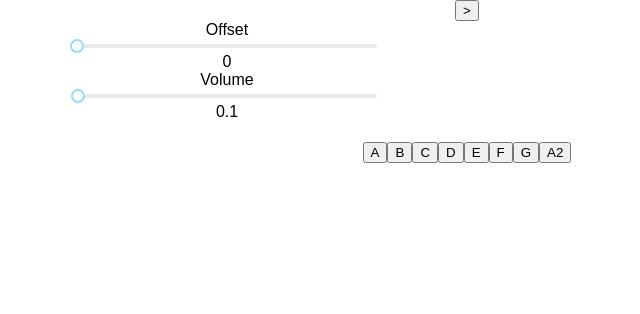
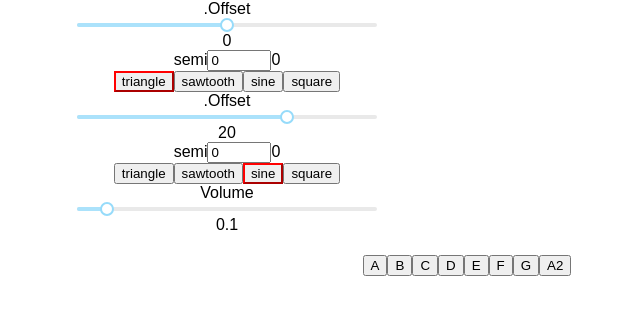
Before and after one commit to sk222sw/synth-stuff, a React (Create React App) app: page / in a window 1280 px wide. Shown: the top 314 px of the page, without its empty margins (173-813 px from the left). Built offline with nearby package versions, Linux system fonts and the light colour scheme.

Commit message:
change oscillator stuff

```diff
--- a/src/App.tsx
+++ b/src/App.tsx
@@ -1,4 +1,3 @@
-import * as R from 'ramda'
 import Slider from 'rc-slider'
 import 'rc-slider/assets/index.css'
 import * as React from 'react'
@@ -6,6 +5,7 @@ import './App.css'
 import keys from './assets/keys.json'
 import hoo from './models/Synth2'
 
+import * as R from 'ramda'
 import Keyboard from './components/Keyboard'
 
 class App extends React.Component<{}, any> {
@@ -15,18 +15,25 @@ class App extends React.Component<{}, any> {
     this.state = {
       synth: undefined,
       muted: true,
-      frequency: 1005,
+      frequency: 880.00,
       volume: 0.1,
+      waveforms: [
+        'triangle', 'sawtooth', 'sine', 'square',
+      ],
       keys,
       oscillatorConfigs: [
         {
-          id: 0,
           offset: 0,
+          playing: false,
+          semi: 0,
+          waveform: 'triangle',
         },
-        // {
-        //   id: 1,
-        //   offset: 20,
-        // },
+        {
+          offset: 20,
+          playing: false,
+          semi: 0,
+          waveform: 'sine',
+        },
       ],
     }
   }
@@ -35,47 +42,48 @@ class App extends React.Component<{}, any> {
     const ctx = hoo.setup()
     const synth = hoo.createSynth(ctx)({})
 
-    this.setState({ synth })
-  }
+    const oscillatorConfigs =
+      this.state.oscillatorConfigs.map((o, id) => ({ ...o,id }))
 
-  play = () => {
-    this.state.oscillatorConfigs.forEach(o => {
-      hoo.addOscillator(this.state.synth, {
-        id: o.id,
-        frequency: this.state.frequency,
-        volume: this.state.volume,
-        offset: o.offset,
-      })
-    })
-
-    hoo.play(this.state.synth)
+    this.setState({ synth, oscillatorConfigs })
   }
 
   stop = () => {
     hoo.stop(this.state.synth)
   }
 
-  toggleMuted = () => {
-    this.state.muted ? this.play() : this.stop()
-    this.setState({ muted: !this.state.muted })
-  }
-
   setOffset = (oscillator) => (offset) => {
-    hoo.setOffset(this.state.synth, oscillator.id, offset)
     const { oscillatorConfigs } = this.state
     const index = R.findIndex(R.propEq('id', oscillator.id))(oscillatorConfigs)
     const current = oscillatorConfigs[index]
 
+    if (oscillator.playing)
+      hoo.setOffset(this.state.synth.oscillators[index], offset)
 
+    this.updateOscillatorConfig(index, current, 'offset', offset)
+  }
 
-    const updated = R.update(
-      index,
-      { ...current, offset },
-      oscillatorConfigs,
-    )
+  setWaveform = (oscillator, waveform) => {
+    const { oscillatorConfigs } = this.state
+    const index = this.getOscillatorConfigById(oscillator.id)
+    const current = oscillatorConfigs[index]
 
-    this.setState({ oscillatorConfigs: updated })
+    if (oscillator.playing)
+      hoo.setWaveform(this.state.synth.oscillators[index], waveform)
 
+    this.updateOscillatorConfig(index, current, 'waveform', waveform)
+  }
+
+  setSemi = oscillator => value => {
+    const semi = Number(value)
+    const { oscillatorConfigs } = this.state
+    const index = this.getOscillatorConfigById(oscillator.id)
+    const current = oscillatorConfigs[index]
+
+    if (oscillator.playing)
+      hoo.setSemi(this.state.synth.oscillators[index], semi)
+
+    this.updateOscillatorConfig(index, current, 'semi', semi)
   }
 
   setFrequency = (frequency) => {
@@ -88,29 +96,87 @@ class App extends React.Component<{}, any> {
     this.setState({ volume })
   }
 
+  updateOscillatorConfig = (index, oscillator, field, value) => {
+    const updated = R.update(
+      index,
+      { ...oscillator, [field]: value },
+      this.state.oscillatorConfigs,
+    )
+
+    this.setState({ oscillatorConfigs: updated })
+    return updated
+  }
+
+  getOscillatorConfigById = id => {
+    return R.findIndex(R.propEq('id', id))(this.state.oscillatorConfigs)
+  }
+
+  setOscillatorsToPlaying = () => {
+    const oscillators = this.state.oscillatorConfigs.map(o => {
+      o.playing = true
+    })
+
+    this.setState({ oscillators })
+  }
+
+  playWithoutPortamento = key => {
+    hoo.stop(this.state.synth)
+    this.state.oscillatorConfigs.forEach(o => {
+      hoo.addOscillator(this.state.synth, {
+        id: o.id,
+        frequency: key.frequency,
+        volume: this.state.volume,
+        offset: o.offset,
+        waveform: o.waveform,
+      })
+    })
+
+    this.setOscillatorsToPlaying()
+
+    hoo.play(this.state.synth)
+  }
+
   onKeyClick = key => {
-    this.setFrequency(key.frequency)
+    this.playWithoutPortamento(key)
   }
 
   render() {
 
     return (
       <div className="App">
-        <div>
-          <button onClick={this.toggleMuted}>
-            {this.state.muted ? '>' : '||'}
-          </button>
-        </div>
         {this.state.oscillatorConfigs.map(o =>
           <div key={o.id} style={{ width: 300, marginLeft: 250 }}>
+            {o.playing ? '>' : '.'}
             Offset
             <Slider
               value={o.offset}
               onChange={this.setOffset(o)}
-              min={0}
+              min={-50}
               max={50}
             />
             {o.offset}
+            <div>
+              semi
+              <input
+                type="number"
+                max="24"
+                min="-24"
+                value={o.semi}
+                onChange={v => this.setSemi(o)(v.target.value)}
+              />
+              {o.semi}
+            </div>
+            <div>
+              {this.state.waveforms.map(w =>
+                <button
+                  key={w}
+                  onClick={_ => this.setWaveform(o, w)}
+                  style={{ borderColor: o.waveform === w ? 'red' : '' }}
+                >
+                  {w}
+                </button>)
+              }
+            </div>
           </div>,
         )}
         <div style={{ width: 300, marginLeft: 250 }}>
@@ -119,7 +185,7 @@ class App extends React.Component<{}, any> {
             value={this.state.volume}
             onChange={this.setVolume}
             min={0}
-            max={50}
+            max={1}
             step={0.0001}
           />
           {this.state.volume}
--- a/src/assets/keys.json
+++ b/src/assets/keys.json
@@ -1,10 +1,10 @@
 [
-  {"keyPress": "z", "name": "A", "frequency": "880"},
+  {"keyPress": "z", "name": "A", "frequency": "880.00"},
   {"keyPress": "x", "name": "B", "frequency": "987.767"},
   {"keyPress": "c", "name": "C", "frequency": "1046.50"},
   {"keyPress": "v", "name": "D", "frequency": "1174.66"},
   {"keyPress": "b", "name": "E", "frequency": "1318.51"},
   {"keyPress": "n", "name": "F", "frequency": "1396.91"},
   {"keyPress": "m", "name": "G", "frequency": "1567.98"},
-  {"keyPress": "a", "name": "A2", "frequency": "1760"}
+  {"keyPress": "a", "name": "A2", "frequency": "1760.00"}
 ]
--- a/src/models/Oscillator2.ts
+++ b/src/models/Oscillator2.ts
@@ -7,18 +7,23 @@ const start = (audioContext, { oscillator, gain }) => {
 const stop = (o) => o.oscillator.stop()
 
 const create = audioContext =>
-  ({ frequency, volume, id, offset }) => {
-    const osc = audioContext.createOscillator()
+  ({ frequency, volume, id, offset, waveform }) => {
+    const oscillator = audioContext.createOscillator()
     const gain = audioContext.createGain()
 
-    osc.frequency.value = frequency + offset
+    const value = Number(frequency) + Number(offset)
+    oscillator.frequency.value = value
+    oscillator.type = waveform
 
     gain.gain.value = volume
 
     return {
-      oscillator: osc,
+      oscillator,
       gain,
       id,
+      frequency,
+      offset: 0,
+      semi: 0,
     }
   }
 
@@ -27,13 +32,25 @@ const setVolume = (oscillator, volume) => {
 }
 
 const setFrequency = (oscillator, frequency) => {
-  oscillator.oscillator.frequency.value = frequency + (oscillator.offset)
+  oscillator.frequency = frequency
+  oscillator.oscillator.frequency.value = Number(oscillator.frequency)
+  oscillator.oscillator.detune.value = Number(oscillator.semi * 100)
+  oscillator.oscillator.detune.value += Number(oscillator.offset)
 }
 
 const setOffset = (oscillator, offset) => {
-  console.log(oscillator)
   oscillator.offset = offset
-  setFrequency(oscillator, oscillator.oscillator.frequency.value)
+  setFrequency(oscillator, oscillator.frequency)
+}
+
+const setSemi = (oscillator, semi) => {
+  oscillator.semi = semi
+  setFrequency(oscillator, oscillator.frequency)
+}
+
+const setWaveform = (oscillator, waveform) => {
+  oscillator.waveform = waveform
+  oscillator.oscillator.type = waveform
 }
 
 export default {
@@ -43,4 +60,6 @@ export default {
   setFrequency,
   setVolume,
   setOffset,
+  setSemi,
+  setWaveform,
 }
--- a/src/models/Synth2.ts
+++ b/src/models/Synth2.ts
@@ -30,13 +30,20 @@ const setFrequency = (synth, frequency) => {
   synth.oscillators.forEach(o => Oscillator.setFrequency(o, frequency))
 }
 
-const setOffset = (synth, id, offset) => {
-  const oscillator = synth.oscillators.filter(o => o.id !== id)
-  Oscillator.setOffset(oscillator[0], offset)
+const setOffset = (oscillator, offset) => {
+  Oscillator.setOffset(oscillator, offset)
+}
+
+const setSemi = (oscillator, semi) => {
+  Oscillator.setSemi(oscillator, semi)
 }
 
 const setVolume = (synth, volume) => {
   synth.oscillators.forEach(o => Oscillator.setVolume(o, volume))
+}
+
+const setWaveform = (oscillator, waveform) => {
+  Oscillator.setWaveform(oscillator, waveform)
 }
 
 export default {
@@ -48,4 +55,6 @@ export default {
   setFrequency,
   setVolume,
   setOffset,
+  setSemi,
+  setWaveform,
 }
--- a/tslint.json
+++ b/tslint.json
@@ -21,6 +21,7 @@
       false
     ],
     "curly": false,
-    "no-unused-variable": false
+    "no-unused-variable": false,
+    "no-console": [false]
   }
 }
```
